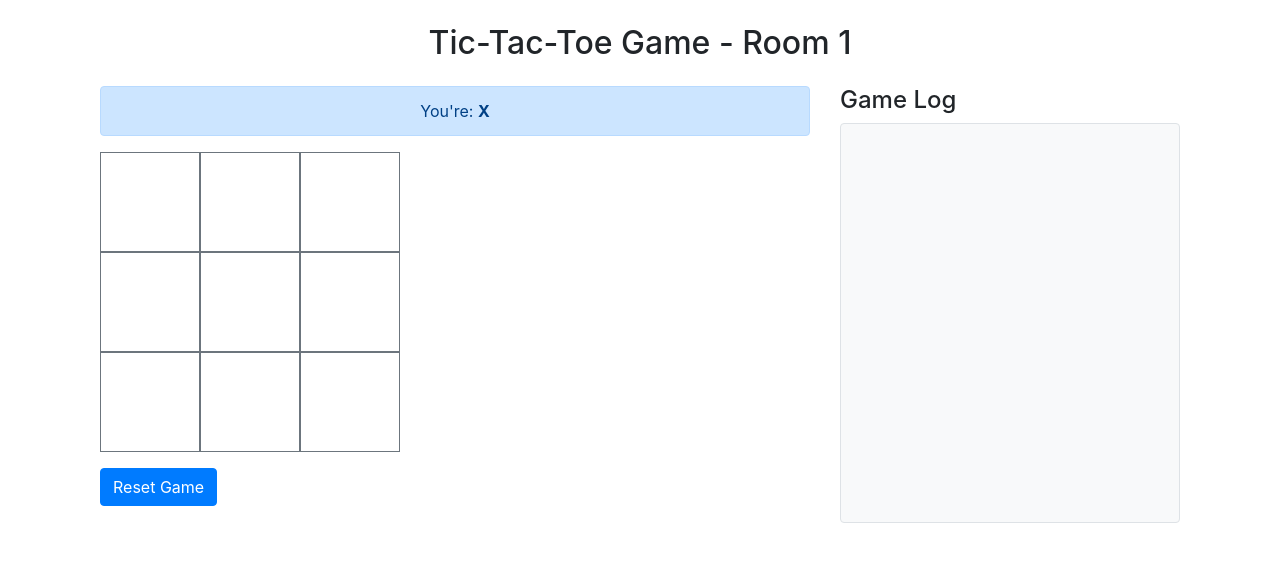
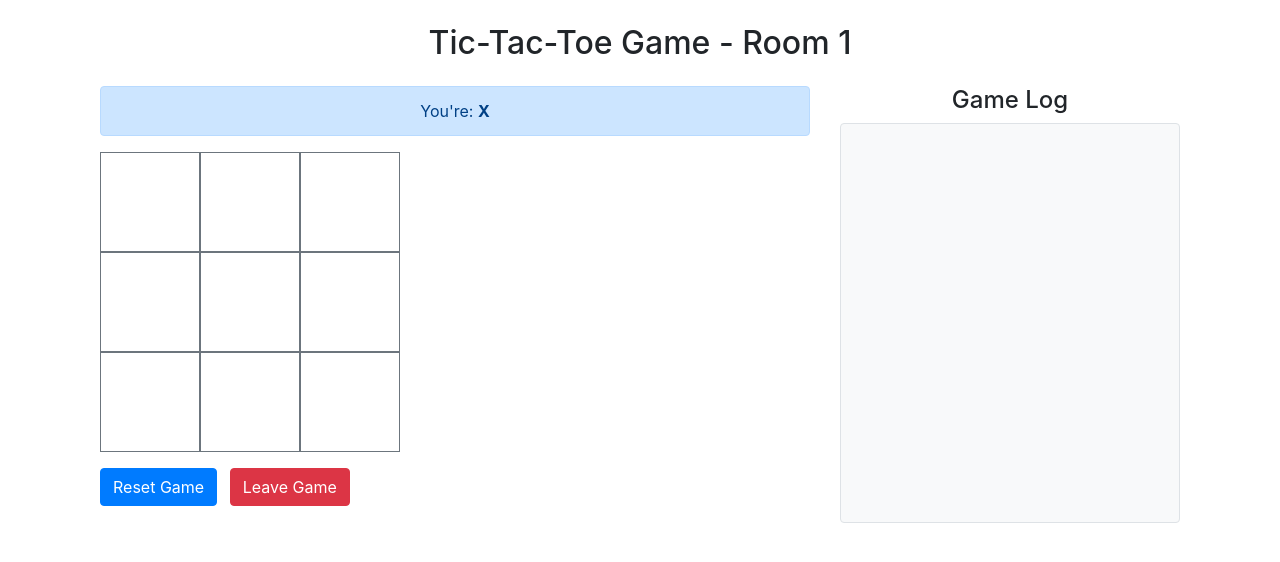
Before and after one commit to GeorgeHarbor/py-tic-tac-toe, a Flask app: page /game?room=6305 in a window 1280 px wide. Shown: the top 562 px of the page. Run offline with Flask 3, Linux system fonts and the light colour scheme; a user stored in the database is signed in; some libraries are stand-ins or nearby versions.

Commit message:
leave room

```diff
--- a/app.py
+++ b/app.py
@@ -143,6 +143,7 @@
     room = session.get('room')
     leave_room(room)
     emit('log', {'msg': f"{username} has left the room."}, to=room)
+    emit('player_left', {'username': username}, to=room)
 
 if __name__ == '__main__':
     socketio.run(app, debug=True)
--- a/templates/game.html
+++ b/templates/game.html
@@ -15,9 +15,10 @@
                 {% endfor %}
             </div>
             <button id="game-reset" class="btn btn-primary mt-3">Reset Game</button>
+            <button id="leave-game" class="btn btn-danger mt-3 ml-2">Leave Game</button>
         </div>
         <div class="col-md-4">
-            <h4>Game Log</h4>
+            <h4 class="text-center">Game Log</h4>
             <div id="game-log" class="border rounded p-2 bg-light" style="height: 400px; overflow-y: scroll;"></div>
         </div>
     </div>
@@ -36,6 +37,7 @@
     const cells = document.querySelectorAll('.cell');
     const logArea = document.getElementById('game-log');
     const resetButton = document.getElementById('game-reset');
+    const leaveButton = document.getElementById('leave-game');
 
     socket.on('connect', () => {
         socket.emit('join', { room });
@@ -62,6 +64,10 @@
         logEvent("Game has been reset.");
     });
 
+    socket.on('player_left', (data) => {
+        gameActive = false; // Stop the game since one player has left
+    });
+
     cells.forEach(cell => {
         cell.addEventListener('click', () => {
             if (!gameActive) {
@@ -77,6 +83,11 @@
 
     resetButton.addEventListener('click', () => {
         socket.emit('reset', { room });
+    });
+
+    leaveButton.addEventListener('click', () => {
+        socket.emit('leave', { room });
+        window.location.href = "{{ url_for('home') }}"; // Redirect to home after leaving the game
     });
 
     function makeMove(index) {
```
